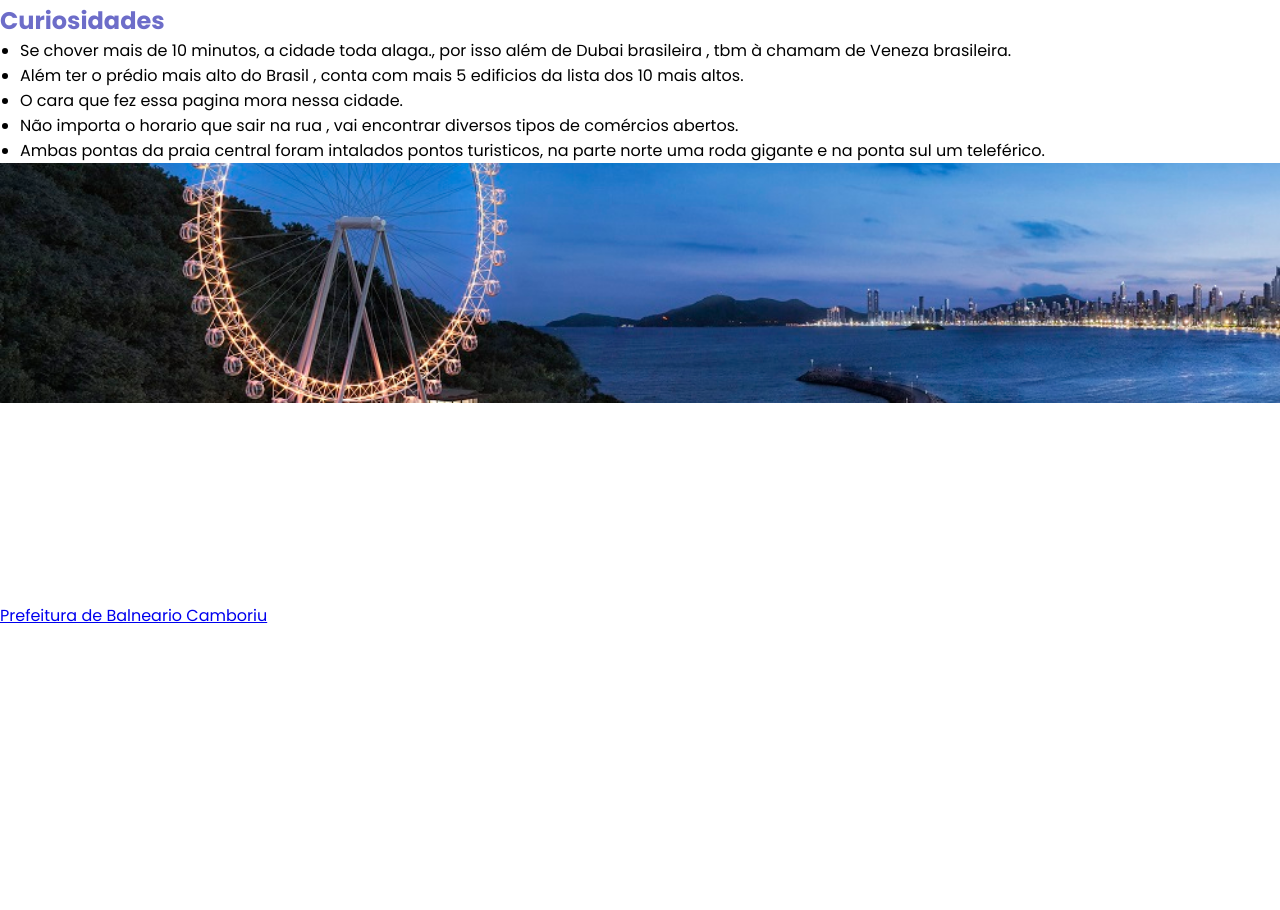
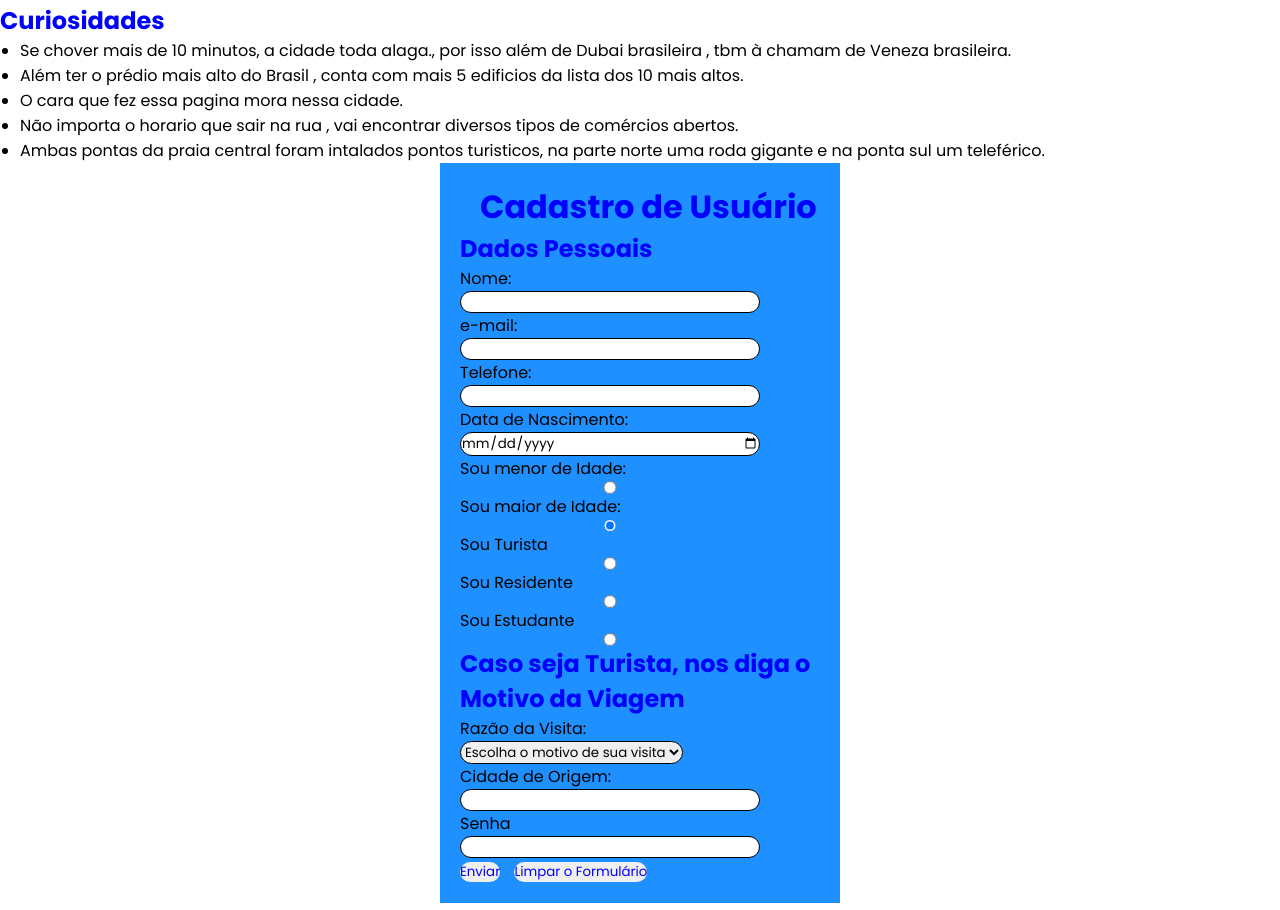
Before and after one commit to SamLibos/Front-End-1, a plain HTML site: page index.html in a window 1280 px wide. Shown: the part 1070-1980 px from the top of the page. Before the commit the page ends 1698 px from the top, so only its background shows below. Drawn offline with Linux system fonts and the light colour scheme; files whose address does not match are found by name.

Commit message:
Checkpoint 02

```diff
--- a/index.html
+++ b/index.html
@@ -46,17 +46,94 @@
          <li>Ambas pontas da praia central foram intalados pontos turisticos, na parte norte uma roda gigante e na ponta sul um teleférico.</li>
     </ul>
 
+    <form>
+
+
+
+
+            <h1>Cadastro de Usuário</h1>
+            <h2>Dados Pessoais</h2>
+
+            <div>
+            <label for="fullName">Nome:</label>
+            <input required type="text" name="fullName" id="fullName">
+            </div>
+
+            <div>
+            <label for="email">e-mail:</label>
+            <input required type="email"  id="email">
+            </div>
+
+            <div>
+            <label for="phoneNumber">Telefone:</label>
+            <input required  type="phoneNumber" name="phoneNumber" id="phoneNumber">
+            </div>
+
+            <div>
+            <label for="birthDate">Data de Nascimento:</label>
+            <input required type="date" name="birthDate" id="birthDate">
+            </div>
+
+            <div>
+            <label for="menorDeIdade">Sou menor de Idade: </label>
+            <input type="radio"  name="maioridade" id="menorDeIdade">
+
+            <label for="maiorDeIdade">Sou maior de Idade:</label>
+            <input type="radio" checked name="maioridade" id="maiorDeIdade">
+            </div>
+
+            <div>
+                <label for="turista">Sou Turista </label>
+                <input type="radio"  name="turista" id="turista">
+
+                <label for="residente">Sou Residente</label>
+                <input type="radio"  name="residente" id="residente">
+
+                <label for="estudante">Sou Estudante</label>
+                <input type="radio"  name="estudante" id="estudante">
+            </div>
+
+
+
+            <h2> Caso seja Turista, nos diga o  Motivo da Viagem </h2>
+            <div>
+                <label for="reasonForVisitation">Razão da Visita:</label>
+                <select name="reasonForVisitation" id="reasonForVisitation">
+                    <option value="0">Escolha o motivo de sua visita</option>
+                    <option value="1">Praia</option>
+                    <option value="2">Baladas</option>
+                    <option value="3">Compras</option>
+                    <option value="4">Eventos</option>
+                </select>
+            </div>
+
+            <div>
+                <label for="cityOfOrigin">Cidade de Origem:</label>
+                <input  type="text" name="cityOfOrigin" id="cityOfOrigin">
+                </div>
+
+
+            <div>
+                <label for="password">Senha</label>
+                <input minlength="6" maxlength="8" type="password" name="password" id="password">
+            </div>
+
+            <button type="submit">Enviar</button>
+            <button type="reset">Limpar o Formulário</button>
+
+
+
+    </form>
+
+
     <div class="segundo-banner"></div>
+
+
+
 
     <div class="prefeitura"></div>
     <a href="https://www.bc.sc.gov.br/">Prefeitura de Balneario Camboriu</a>
 
 
-
-
-
-
-
-
 </body>
 </html>
--- a/style.css
+++ b/style.css
@@ -10,22 +10,15 @@
 
 
 h1 {
-    color:#6d6dc9 ;
+    color:blue ;
     margin-left: 20px;
 }
 
-p {
-    margin:20px;
+p { margin:20px; }
 
+h2 { color:blue;}
 
-}
-
-h2 { color:#6d6dc9}
-
-ul {
-    margin-left: 20px;
-
-}
+ul { margin-left: 20px; }
 
 .primeiro-banner {
 
@@ -45,6 +38,7 @@ ul {
     background-repeat: no-repeat;
     background-size: cover;
     background-position: center;
+    margin-top: 20px;
 
 }
 
@@ -62,6 +56,46 @@ ul {
     transition: .3s ease-in-out;
     }
 
+form {
+
+
+    background-color: dodgerblue;
+    margin: 0 auto;
+    text-align: left;
+    width:400px;
+    padding: 20px;
+}
+
+
+input {
+        border: 1px solid;
+        border-radius: 12px;
+        display: block;
+        width: 300px;
+}
+
+select {
+    border: 1px solid;
+    border-radius: 12px;
+    display: block;
+
+}
+
+button {
+    color:blue;
+    border-radius: 12px;
+    text-align: center;
+    margin-right:10px ;
+}
+
+button:hover {
+
+transform: scale(1.5);
+transition: 0.05s ease;
+
+}
+
+
 .prefeitura {
     background-image: url(./imagens/BGS7yWri_400x400.jpg);
     width:  200px;
```
Also changed, not shown: BGS7yWri_400x400.jpg (added).
